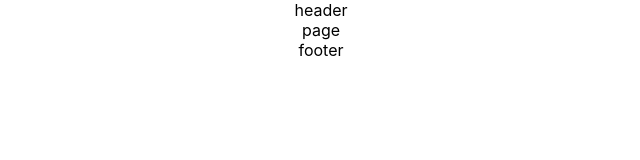
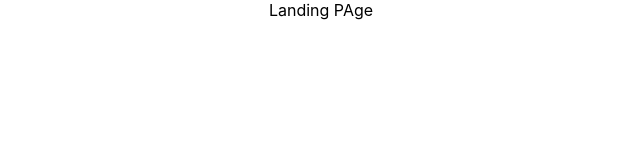
Before and after one commit to iburley33/burleyhome, a React (Create React App) app in the folder ib_client_frontend/: page / in a window 1280 px wide. Shown: the top 160 px of the page, without its empty margins (319-959 px from the left). Built offline with nearby package versions, Linux system fonts and the light colour scheme.

Commit message:
RRD installed

```diff
--- a/ib_client_frontend/package.json
+++ b/ib_client_frontend/package.json
@@ -8,6 +8,7 @@
     "@testing-library/user-event": "^13.5.0",
     "react": "^18.2.0",
     "react-dom": "^18.2.0",
+    "react-router-dom": "^6.14.0",
     "react-scripts": "5.0.1",
     "web-vitals": "^2.1.4"
   },
--- a/ib_client_frontend/src/App.js
+++ b/ib_client_frontend/src/App.js
@@ -1,11 +1,17 @@
 import "./App.css";
+import {Routes, Route} from 'react-router-dom';
+import Gallery from "./pages/gallery/Gallery";
+import Profile from "./pages/profile/Profile";
 
 function App() {
   return (
     <div className="App">
-      <header>header</header>
-      <div>page</div>
-      <footer>footer</footer>
+      <Routes>
+        <Route path ='/' element={<div>Landing PAge</div>} />
+        <Route path ='/gallery' element={<Gallery />} />
+        <Route path ='/profile' element={<Profile /> }/>
+
+      </Routes>
     </div>
   );
 }
--- a/ib_client_frontend/src/index.js
+++ b/ib_client_frontend/src/index.js
@@ -3,11 +3,14 @@ import ReactDOM from 'react-dom/client';
 import './index.css';
 import App from './App';
 import reportWebVitals from './reportWebVitals';
+import { BrowserRouter } from 'react-router-dom';
 
 const root = ReactDOM.createRoot(document.getElementById('root'));
 root.render(
   <React.StrictMode>
-    <App />
+    <BrowserRouter>
+      <App />
+    </BrowserRouter>
   </React.StrictMode>
 );
 
```
Also changed, not shown: 1 other file (tests, documents, lock files or other folders).
